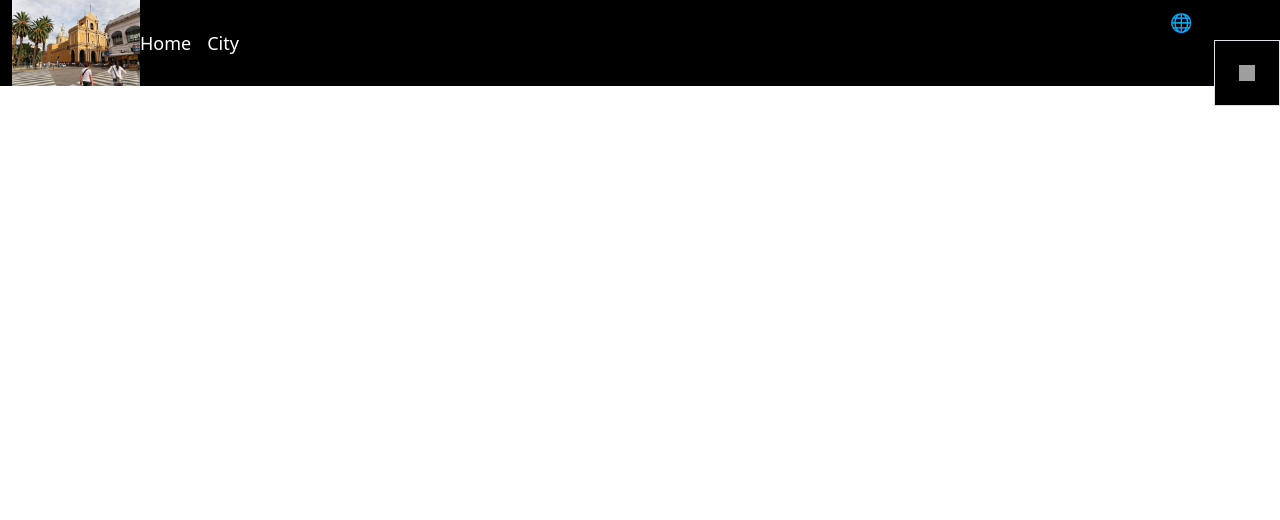
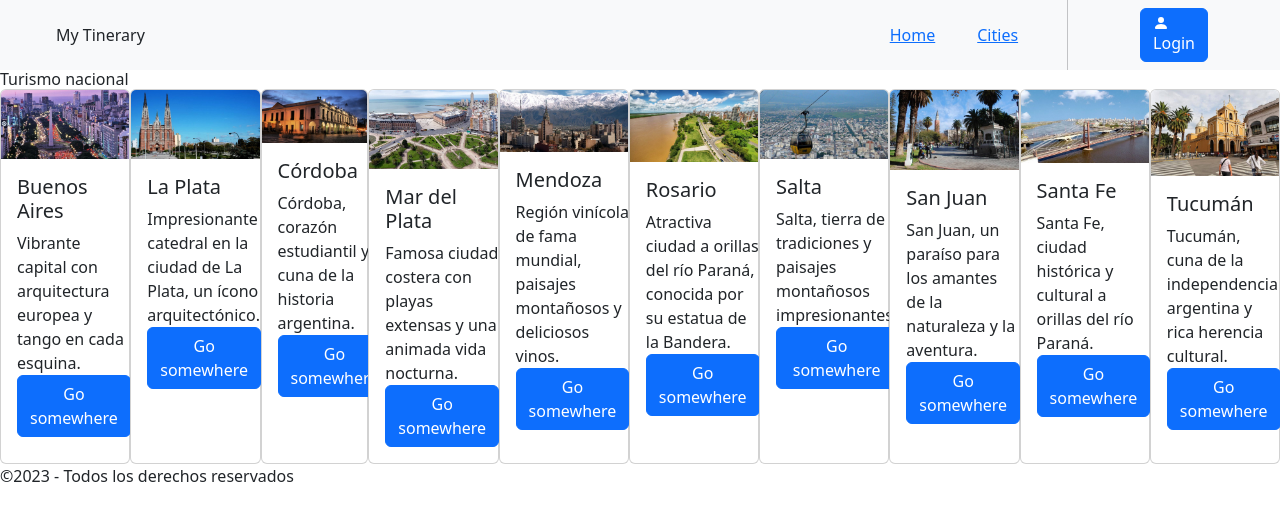
Before and after one commit to jmrodev/Tp1_mytinerary_Stella_Maris_Ibarra-Sprint1, a React (Vite) app: page / in a window 1280 px wide. Shown: the top 520 px of the page. Built offline with nearby package versions, Linux system fonts and the light colour scheme; grey boxes are pictures that could not be loaded.

Commit message:
Card -components

```diff
--- a/src/App.jsx
+++ b/src/App.jsx
@@ -1,13 +1,14 @@
 import "bootstrap/dist/css/bootstrap.min.css";
 import "./App.css";
 import Layout from "./layouts/Layout";
+import Home from "./pages/Home";
 
-import Home from "./pages/Home";
+
 function App() {
   return (
     <>
       <Layout>
-        <Home />
+        <Home/>
       </Layout>
     </>
   );
--- a/src/components/Card/Index.jsx
+++ /dev/null
@@ -1,32 +0,0 @@
-import React from 'react'
-
-export default function Card({ href, text, title }) {
-    return (
-        <>
-          <div className='container-card'>
-            <div  className=" card m-auto mt-5">
-                <div className="row ">
-                    <div className="col-md-8">
-                        <div className="card-body ">
-                            <h5 className="card-title  fs-4 fw-bold">{title}</h5>
-                            <p className="card-text fw-medium ">
-                                {text}
-                            </p>
-                            <div className="p-2 mx-5">
-                                <button type="button" className="btn btn-primary  ">
-                                    View More
-                                </button>
-                            </div>
-                        </div>
-                    </div>
-                    <div className="col-md-4">
-                        <img src={href}
-                            className="img-fluid rounded-start" alt="..." />
-                    </div>
-                </div>
-            </div>
-        </div>
-        </>
-
-    )
-}
--- /dev/null
+++ b/src/components/CardComponent/Index.jsx
@@ -0,0 +1,19 @@
+import React from "react";
+import Button from 'react-bootstrap/Button';
+import Card from 'react-bootstrap/Card';
+
+export default function CardComponent({ href, text, title }) {
+  return (
+    <> <Card className="flex flex-wrap w-78">
+    <Card.Img variant="top" src={href} />
+    <Card.Body>
+      <Card.Title>{title}</Card.Title>
+      <Card.Text>
+        {text}
+      </Card.Text>
+      <Button variant="primary">Go somewhere</Button>
+    </Card.Body>
+  </Card>
+    </>
+  );
+}
--- a/src/components/Header/Index.jsx
+++ b/src/components/Header/Index.jsx
@@ -4,14 +4,11 @@ export default function Header() {
   return (
     <>
 
-
-
-
         <header>
-    <div className="hstack gap-3 bg-light">
+    <div className="gap-3 hstack bg-light">
 
       <div className="p-2 ">
-        <ul className="navbar-nav mx-5">
+        <ul className="mx-5 navbar-nav">
           <li className="nav-item ">
             <a className="nav-link" href="#">My Tinerary</a>
           </li>
@@ -21,10 +18,10 @@ export default function Header() {
       <div className="p-2 ms-auto">
 
         <div className="d-flex">
-          <button type="button" className="btn btn-link px-3 me-2">
+          <button type="button" className="px-3 btn btn-link me-2">
             Home
           </button>
-          <button type="button" className="btn btn-link px-3 me-2">
+          <button type="button" className="px-3 btn btn-link me-2">
             Cities
           </button>
 
--- a/src/components/Main/Index.jsx
+++ b/src/components/Main/Index.jsx
@@ -1,30 +1,16 @@
 import React from 'react'
-import Card from '../Card/Index'
-
+import CardComponent from '../CardComponent/Index'
+import { data } from '../../utlis/enums'
 
  function Index() {
-
-    let data = [
-        { href: "../../assets/Images/Buenos-aires.jpg", text: "Vibrante capital con arquitectura europea y tango en cada esquina.", title: "Buenos Aires" },
-        { href: "../../assets/Images/Catedral-la-plata.jpg", text: "Impresionante catedral en la ciudad de La Plata, un ícono arquitectónico.", title: "La Plata" },
-        { href: "../../assets/Images/Cordoba.jpg", text: "Córdoba, corazón estudiantil y cuna de la historia argentina.", title: "Córdoba" },
-        { href: "../../assets/Images/Mar-del-plata.jpg", text: "Famosa ciudad costera con playas extensas y una animada vida nocturna.", title: "Mar del Plata" },
-        { href: "../../assets/Images/Mendoza.jpg", text: "Región vinícola de fama mundial, paisajes montañosos y deliciosos vinos.", title: "Mendoza" },
-        { href: "../../assets/Images/Rosario.jpg", text: "Atractiva ciudad a orillas del río Paraná, conocida por su estatua de la Bandera.", title: "Rosario" },
-        { href: "../../assets/Images/Salta.jpg", text: "Salta, tierra de tradiciones y paisajes montañosos impresionantes.", title: "Salta" },
-        { href: "../../assets/Images/San-juan.jpg", text: "San Juan, un paraíso para los amantes de la naturaleza y la aventura.", title: "San Juan" },
-        { href: "../../assets/Images/Santa-fe.jpg", text: "Santa Fe, ciudad histórica y cultural a orillas del río Paraná.", title: "Santa Fe" },
-        { href: "../../assets/Images/Tucuman.jpg", text: "Tucumán, cuna de la independencia argentina y rica herencia cultural.", title: "Tucumán" }
-
-    ]
-
     return (
         <>
-            <main>
+            <main className='flex'>
                 {data.map((city, index) => {
-                    <Card key={index} href={city.href} text={city.text} title={city.title}
-                    />
+                   return <CardComponent className='g-5' key={index} href={city.href} text={city.text} title={city.title}
+                  />
                 })}
+
             </main>
         </>
 
--- a/src/layouts/Layout.jsx
+++ b/src/layouts/Layout.jsx
@@ -1,52 +1,14 @@
-import React, { useState } from "react";
-import Tucuman from "../assets/Images/Tucuman.jpg";
-import Nav from "../components/ Nav/Index";
-import { LINKSHOME ,LINKSLOG} from "../utlis/enums";
-import LogInDropDown from "../components/LogInDropDown.jsx/Index";
+import Header from "../components/Header/Index";
+import Footer from '../components/Footer/Index'
 
-function Layout({ children }) {
-  const [menu, setMenu] = React.useState(false);
-  const [login,setLogin] = useState(false)
+function Layout({children}) {
+  return (
+    <>
+    <Header/>
+       {children}
+    <Footer/>
+    </>
 
-  return (
-    <div className="container h-[vh100] bg-black">
-      <header className="flex items-center justify-between w-100 h-100">
-        <div className="flex items-center overflow-hidden h-1/2">
-          <img src={Tucuman} alt="" className="w-32" />
-
-          <h1 className="hidden sm-block text-4xl translate-y-2 text-white uppercase-translate-x-8 font-[bebas-new]">
-            My Tinerary
-          </h1>
-
-          <Nav
-            className="hidden gap-3 text-lg font-medium text-white sm:flex"
-            Links={LINKSHOME}
-          />
-
-          {menu && (
-            <Nav
-              className="absolute flex flex-col gap-4 p-4 text-lg font-medium text-white bg-black border right-32 sm-hidden top-24 border-r-slate-700"
-              Links={LINKSHOME}
-            />
-          )}
-        </div>
-        <button
-          onClick={() => setMenu((prev) => !prev)}
-          className="absolute flex flex-col gap-4 text-lg font-medium text-black -translate-x-20 cursor-pointer sm-hidden right-2 top-2"
-        >
-          {!menu ? "🌐" : "❌"}
-        </button>
-        <LogInDropDown setLogin={setLogin} Login={login} />
-
-
-        {login && (
-            <Nav
-              className="absolute right-0 flex flex-col gap-4 p-4 text-lg font-medium text-white bg-black border sm-hidden top-24"
-              Links={LINKSLOG}
-            />
-          )}
-      </header>
-    </div>
-  );
+  )
 }
 export default Layout;
--- a/src/pages/Home.jsx
+++ b/src/pages/Home.jsx
@@ -1,7 +1,12 @@
-import React from 'react'
+import Main from "../components/Main/Index"
 
-export default function Home() {
+const Home = () => {
   return (
-    <div>Home</div>
+      <>
+      <h1>Turismo nacional</h1>
+      <Main/>
+      </>
   )
-}
+
+  }
+  export default Home
--- a/src/utlis/enums.js
+++ b/src/utlis/enums.js
@@ -1,8 +1,63 @@
-export const LINKSHOME=[
-    {id:0,text:"Home",href:''},
-    {id:1,text:"City",href:''},
-  ]
-  export const LINKSLOG=[
-    {id:0,text:"Login ",href:'#'},
-    {id:1,text:"Sign up",href:'#'},
-  ]
+import BA from '../assets/Images/Buenos-aires.jpg';
+import LP from '../assets/Images/Catedral-la-plata.jpg';
+import C from '../assets/Images/Cordoba.jpg';
+import MDP from '../assets/Images/Mar-del-plata.jpg';
+import M from '../assets/Images/Mendoza.jpg';
+import R from '../assets/Images/Rosario.jpg';
+import S from '../assets/Images/Salta.jpg';
+import SJ from '../assets/Images/San-juan.jpg';
+import SF from '../assets/Images/Santa-fe.jpg';
+import T from '../assets/Images/Tucuman.jpg';
+
+export const data = [
+  {
+    href: BA,
+    text: "Vibrante capital con arquitectura europea y tango en cada esquina.",
+    title: "Buenos Aires",
+  },
+  {
+    href: LP,
+    text: "Impresionante catedral en la ciudad de La Plata, un ícono arquitectónico.",
+    title: "La Plata",
+  },
+  {
+    href: C,
+    text: "Córdoba, corazón estudiantil y cuna de la historia argentina.",
+    title: "Córdoba",
+  },
+  {
+    href: MDP,
+    text: "Famosa ciudad costera con playas extensas y una animada vida nocturna.",
+    title: "Mar del Plata",
+  },
+  {
+    href: M,
+    text: "Región vinícola de fama mundial, paisajes montañosos y deliciosos vinos.",
+    title: "Mendoza",
+  },
+  {
+    href: R,
+    text: "Atractiva ciudad a orillas del río Paraná, conocida por su estatua de la Bandera.",
+    title: "Rosario",
+  },
+  {
+    href: S,
+    text: "Salta, tierra de tradiciones y paisajes montañosos impresionantes.",
+    title: "Salta",
+  },
+  {
+    href: SJ,
+    text: "San Juan, un paraíso para los amantes de la naturaleza y la aventura.",
+    title: "San Juan",
+  },
+  {
+    href: SF,
+    text: "Santa Fe, ciudad histórica y cultural a orillas del río Paraná.",
+    title: "Santa Fe",
+  },
+  {
+    href: T,
+    text: "Tucumán, cuna de la independencia argentina y rica herencia cultural.",
+    title: "Tucumán",
+  },
+];
```
Also changed, not shown: src/components/CardComponent/Style/style.css (added).
